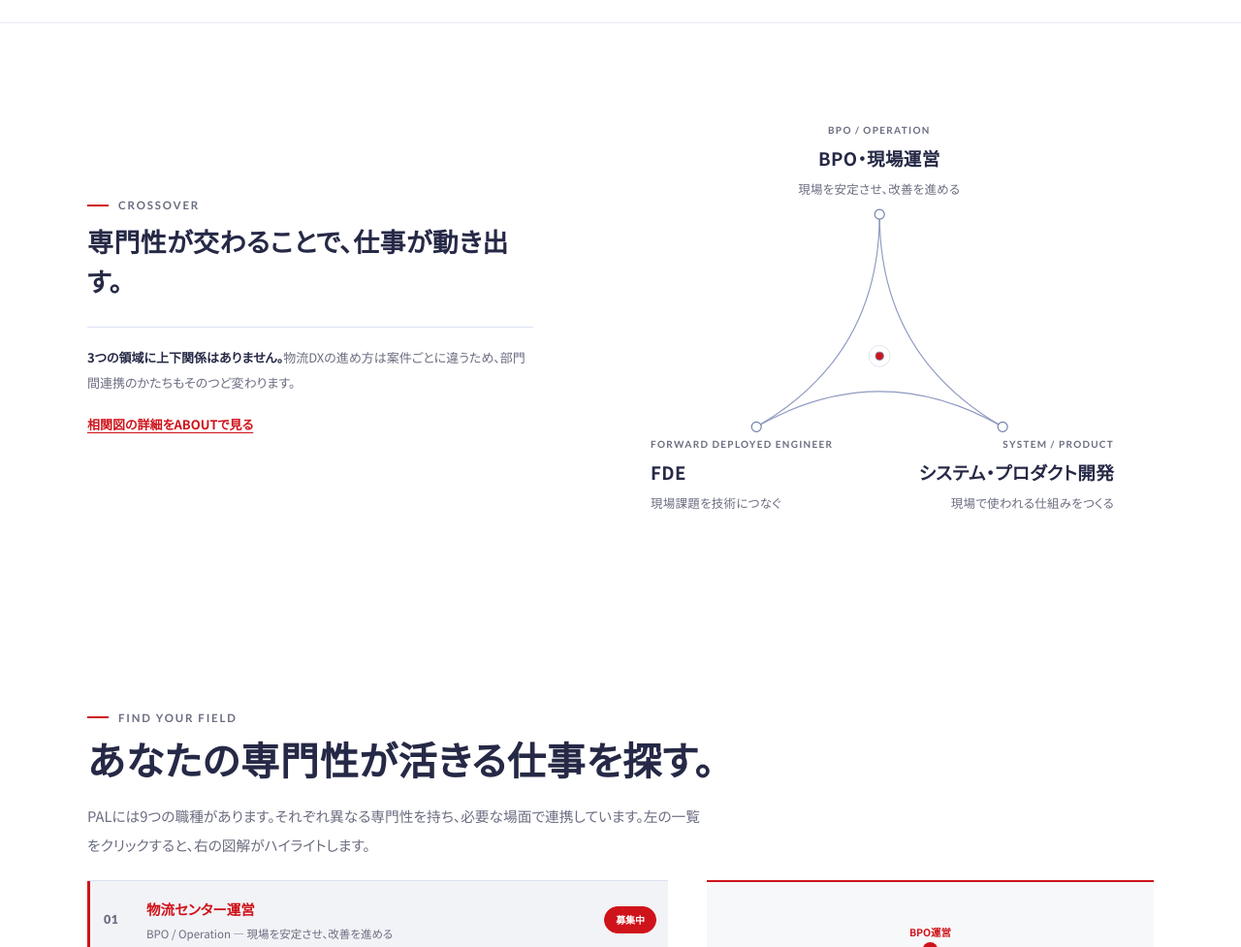
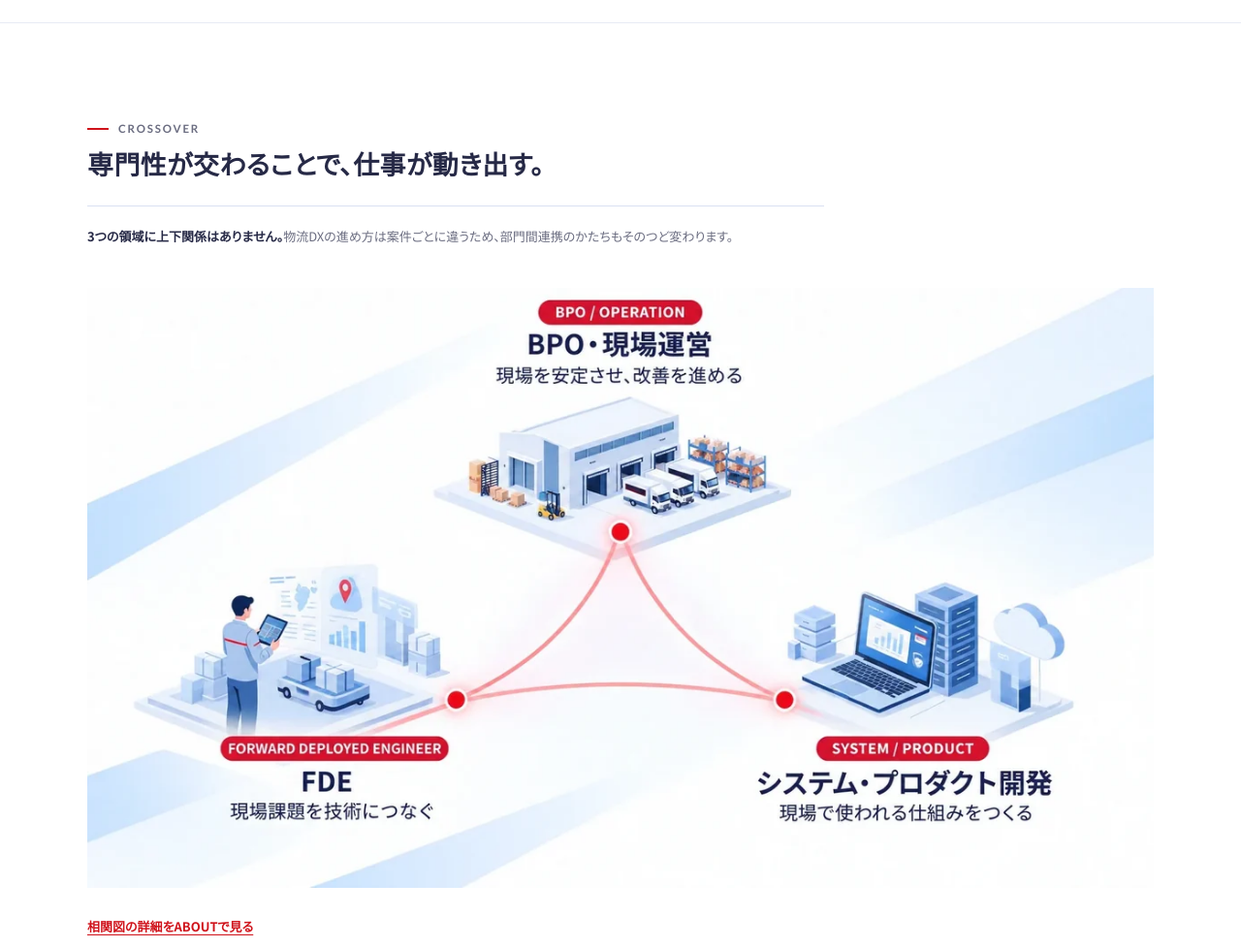
Before and after one commit to kidera-cyber/pal-recruit-design-review, a plain HTML site: page site/redesign/home.html in a window 1280 px wide. Shown: the part 1360-2337 px from the top of the page at 97% size. Drawn offline with Linux system fonts and the light colour scheme.

Commit message:
HOME CROSSOVER: 三角形SVG図解を物流ビジュアル1枚へ差し替え
Co-Authored-By: Claude Opus 5 <noreply@anthropic.com>

```diff
--- a/site/redesign/assets/css/lightsurface.css
+++ b/site/redesign/assets/css/lightsurface.css
@@ -320,6 +320,13 @@
    色：線 #C2CBE0 ／ 頂点 #FFFFFF＋#A9B4D0 ／ 接点 #CF131B
        主文字 #262946 ／ 補助 #6B6D81
    ===================================================================== */
+/* ---------------------------------------------------------------------
+   ↓ ここから XNET v1。正規HOME（newtop-c-v2.html / home.html）は
+   XNET v2（.xn2）へ移行済みで、この v1 ルールを使っているのは
+   旧A/B比較用の home-w.html / home-wb.html だけ。
+   その2ページは今回の対象外のため、表示を壊さないよう残してある。
+   2ページを廃止する場合は、この v1 ブロックごと削除してよい。
+   --------------------------------------------------------------------- */
 .ls .xn{
   display:grid;grid-template-columns:minmax(0,.92fr) minmax(0,1.08fr);
   gap:clamp(28px,4vw,64px);align-items:center;
@@ -391,6 +398,82 @@
   .ls .xn__en{margin-bottom:5px}
   .ls .xn__ja{font-size:16.5px}
   .ls .xn__note{font-size:12.5px}
+}
+
+/* =====================================================================
+   XNET v2：CROSSOVER の相関図（ビジュアル差し替え版）
+   ---------------------------------------------------------------------
+   v1 の三角形SVG＋ラベルの2カラム組みをやめ、1カラムの縦積みにした。
+     ラベル → 見出し → 説明文 → ビジュアル → ABOUT導線
+   画像（1672×941／約16:9）はセクションのコンテンツ幅いっぱいに置き、
+   width:100% / height:auto で原比率のまま表示する。トリミングはしない。
+   枠線・影・背景色は足さず、白地のまま画像だけを置く。
+
+   画像の中に3領域の名称と役割の文字が入っているため、
+   PCでは同じ文字をHTMLで重ねて出さない（.xn2__fields は display:none）。
+   SPは画像を縮めると画像内の文字が読めなくなるので、そこだけ
+   .xn2__fields を出して、同じ内容を読める形で1回だけ示す。
+   読み上げ用には、幅によらず img の alt が3領域と役割を持っている。
+
+   色：主文字 #262946 ／ 補助 #6B6D81 ／ 罫線 var(--ls-line)
+   ===================================================================== */
+.ls .xn2{max-width:1100px;margin:0 auto}
+.ls .xn2__head{max-width:760px}
+.ls .xn2__title{
+  font-size:clamp(21px,2.1vw,29px);font-weight:700;line-height:1.55;letter-spacing:.02em;
+  color:var(--ls-ink);margin:0;
+}
+.ls .xn2__note{
+  margin:clamp(16px,1.8vw,22px) 0 0;padding-top:18px;border-top:1px solid var(--ls-line);
+  font-size:13px;line-height:2;color:var(--ls-mid);
+}
+.ls .xn2__note b{color:var(--ls-ink);font-weight:700}
+
+/* ビジュアル。aspect-ratio を枠に与えて、読み込み前後で高さが動かないようにする */
+.ls .xn2__fig{
+  margin:clamp(24px,3.2vw,40px) 0 0;line-height:0;
+}
+.ls .xn2__img{
+  display:block;width:100%;height:auto;max-width:100%;
+  aspect-ratio:1672/941;
+}
+
+/* 3領域のテキストは PC では出さない（画像内に同じ文字がある） */
+.ls .xn2__fields{display:none}
+
+.ls .xn2__link{margin:clamp(16px,2vw,24px) 0 0}
+
+@media(max-width:860px){
+  .ls .xn2__title{font-size:clamp(19px,5.2vw,23px)}
+  .ls .xn2__note{font-size:12.5px}
+  .ls .xn2__fig{margin-top:clamp(20px,4.4vw,26px)}
+
+  /* SP だけ3領域を文字で出す。細い縦罫でつなぎ、どれも同じ扱いにする */
+  .ls .xn2__fields{
+    display:block;position:relative;list-style:none;
+    margin:clamp(16px,3.6vw,22px) 0 0;padding:0 0 0 26px;
+  }
+  .ls .xn2__fields::before{
+    content:"";position:absolute;left:3px;top:20px;bottom:20px;width:1px;background:#C2CBE0;
+  }
+  .ls .xn2__f{position:relative;margin:0;text-align:left;padding:15px 0}
+  .ls .xn2__f + .xn2__f{border-top:1px solid var(--ls-line)}
+  .ls .xn2__f::before{
+    content:"";position:absolute;left:-26px;top:21px;width:7px;height:7px;
+    border-radius:50%;background:#FFFFFF;border:1px solid #A9B4D0;
+  }
+  .ls .xn2__en{
+    display:block;font-size:10px;font-weight:700;letter-spacing:.13em;line-height:1.5;
+    color:var(--ls-mid);text-transform:uppercase;margin-bottom:5px;
+  }
+  .ls .xn2__ja{
+    display:block;font-size:16.5px;font-weight:700;line-height:1.5;letter-spacing:.02em;
+    color:var(--ls-ink);
+  }
+  .ls .xn2__one{
+    display:block;margin-top:7px;font-size:12.5px;line-height:1.75;letter-spacing:.02em;
+    color:var(--ls-mid);
+  }
 }
 
 
--- a/site/redesign/assets/css/white-editorial.css
+++ b/site/redesign/assets/css/white-editorial.css
@@ -308,7 +308,10 @@
 .we .gridbg{background-image:none}
 
 /* CROSSOVER の3領域図：#C2CBE0（白地に 1.74:1）では線が読めない。
-   図形のコントラスト 3:1 を満たす濃さへ上げる */
+   図形のコントラスト 3:1 を満たす濃さへ上げる。
+   ※ 正規HOMEは XNET v2 でこのSVGを画像に差し替えたため、この2行を
+      使うのは旧A/B比較用の home-w.html / home-wb.html だけになった。
+      その2ページを廃止する場合は、この2行も削除してよい。 */
 .we .xn__art path{stroke:#8D99C0}
 .we .xn__art circle{stroke:#6E7CA8}
 
--- a/site/redesign/home.html
+++ b/site/redesign/home.html
@@ -135,7 +135,7 @@
      body に ls が付いたページだけに効く。共通CSSは変更していないので
      このファイルを読み込んでいない他ページには影響しない。
      元に戻すときは、この link と body の ls を外すだけでよい。 ===== -->
-<link rel="stylesheet" href="assets/css/lightsurface.css?v=20261111m">
+<link rel="stylesheet" href="assets/css/lightsurface.css?v=20261112a">
 <!-- ===== WHITE-EDITORIAL v1：採用サイト共通の白基調デザイン（A案）。
      本文・NEXT STEP・フッターの配色は assets/css/white-editorial.css が
      .we スコープで後勝ち上書きする。HTML の文言・リンクは変更していない。
@@ -283,56 +283,55 @@
      【文言】3領域名・補足文・注記・ABOUTリンクは従来どおり。英字ラベルと一行説明は
        同じページの9職種インデックス（data-cat / data-one）にある文字列をそのまま使用。
      【復元】git 履歴 df25bb0 の .xv のマークアップに戻せばよい。 ===== -->
+<!-- ============================================================
+     ===== XNET v2 START：CROSSOVER の相関図を画像に差し替え =====
+     v1 の三角形SVG（.xn__art）と、その周囲に置いていた3領域の
+     テキスト（.xn__fields）を撤去し、BPO・FDE・システムの関係を
+     1枚のビジュアルで示す。画像内に3領域の名称と役割が入っているため、
+     PCでは同じ文字をHTMLで重ねて出さない。
+     SPは画像内の文字が小さくなるので、そこだけ .xn2__fields を出す。
+     3領域の正式な記載は about.html#people に掲載しており、
+     そこへの導線（相関図の詳細をABOUTで見る）は v1 のまま残している。
+     構成：ラベル → 見出し → 説明文 → ビジュアル → ABOUT導線
+     ※ v1 の .xn 系クラスは home-w.html / home-wb.html が使うため残置
+     ============================================================ -->
 <section class="secC sec--soft" id="crossover">
   <div class="wrap">
-    <div class="xn reveal">
-      <div class="xn__head">
+    <div class="xn2 reveal">
+      <div class="xn2__head">
         <p class="kicker2"><span class="kicker2__en en">Crossover</span></p>
-        <h2 class="stitle xn__title">専門性が交わることで、仕事が動き出す。</h2>
-        <p class="xn__note"><b>3つの領域に上下関係はありません。</b>物流DXの進め方は案件ごとに違うため、部門間連携のかたちもそのつど変わります。</p>
-        <p class="xn__link"><a class="textlink textlink--sm" href="about.html#people">相関図の詳細をABOUTで見る</a></p>
+        <h2 class="stitle xn2__title">専門性が交わることで、仕事が動き出す。</h2>
+        <p class="xn2__note"><b>3つの領域に上下関係はありません。</b>物流DXの進め方は案件ごとに違うため、部門間連携のかたちもそのつど変わります。</p>
       </div>
 
-      <div class="xn__fig">
-        <div class="xn__stage">
-          <svg class="xn__art" viewBox="0 85 620 260" role="presentation" aria-hidden="true" focusable="false">
-            <!-- 3つの頂点は中心(310,255)から等距離（R=160）。どれも同じ条件に置いている。
-                 各ペアを、制御点を中心にした曲線で結ぶ。閉じた輪なので起点も頂点もない。
-                 3本は中心の手前で最接近し、その小さなすき間が「交わるところ」になる。 -->
-            <g fill="none" stroke="#C2CBE0" stroke-width="1.25" stroke-linecap="round">
-              <path d="M310 95 Q310 255 171 335"/>
-              <path d="M171 335 Q310 255 449 335"/>
-              <path d="M449 335 Q310 255 310 95"/>
-            </g>
-            <!-- 3領域の位置を示す点。3つとも同じ大きさ・同じ色 -->
-            <g fill="#FFFFFF" stroke="#A9B4D0" stroke-width="1.25">
-              <circle cx="310" cy="95" r="5.5"/>
-              <circle cx="171" cy="335" r="5.5"/>
-              <circle cx="449" cy="335" r="5.5"/>
-            </g>
-            <!-- 交わるところ。3本の曲線が囲むすき間のちょうど中心に置く -->
-            <circle cx="310" cy="255" r="12" fill="none" stroke="#CF131B" stroke-opacity=".22" stroke-width="1"/>
-            <circle cx="310" cy="255" r="4.5" fill="#CF131B"/>
-          </svg>
-          <ul class="xn__fields" role="list">
-            <li class="xn__f xn__f--a">
-              <span class="xn__en en">BPO / Operation</span>
-              <b class="xn__ja">BPO・現場運営</b>
-              <span class="xn__one">現場を安定させ、改善を進める</span>
-            </li>
-            <li class="xn__f xn__f--b">
-              <span class="xn__en en">Forward Deployed Engineer</span>
-              <b class="xn__ja">FDE</b>
-              <span class="xn__one">現場課題を技術につなぐ</span>
-            </li>
-            <li class="xn__f xn__f--c">
-              <span class="xn__en en">System / Product</span>
-              <b class="xn__ja">システム・プロダクト開発</b>
-              <span class="xn__one">現場で使われる仕組みをつくる</span>
-            </li>
-          </ul>
-        </div>
-      </div>
+      <figure class="xn2__fig">
+        <img class="xn2__img" src="../assets/images/home-crossover-bpo.webp"
+             srcset="../assets/images/home-crossover-bpo-760.webp 760w, ../assets/images/home-crossover-bpo-1200.webp 1200w, ../assets/images/home-crossover-bpo.webp 1672w"
+             sizes="(max-width:860px) 92vw, min(1100px, 92vw)"
+             width="1672" height="941" loading="lazy" decoding="async"
+             alt="BPO・現場運営（現場を安定させ、改善を進める）、FDE（現場課題を技術につなぐ）、システム・プロダクト開発（現場で使われる仕組みをつくる）の3領域が、赤い線で互いに結ばれている図">
+      </figure>
+
+      <!-- SP専用。画像内の文字が小さくなる幅でだけ表示する -->
+      <ul class="xn2__fields" role="list">
+        <li class="xn2__f">
+          <span class="xn2__en en">BPO / Operation</span>
+          <b class="xn2__ja">BPO・現場運営</b>
+          <span class="xn2__one">現場を安定させ、改善を進める</span>
+        </li>
+        <li class="xn2__f">
+          <span class="xn2__en en">Forward Deployed Engineer</span>
+          <b class="xn2__ja">FDE</b>
+          <span class="xn2__one">現場課題を技術につなぐ</span>
+        </li>
+        <li class="xn2__f">
+          <span class="xn2__en en">System / Product</span>
+          <b class="xn2__ja">システム・プロダクト開発</b>
+          <span class="xn2__one">現場で使われる仕組みをつくる</span>
+        </li>
+      </ul>
+
+      <p class="xn2__link"><a class="textlink textlink--sm" href="about.html#people">相関図の詳細をABOUTで見る</a></p>
     </div>
   </div>
 </section>
```
Also changed, not shown: site/redesign/newtop-c-v2.html (+45 -46 lines), site/assets/images/home-crossover-bpo-1200.webp (added), site/assets/images/home-crossover-bpo-760.webp (added), site/assets/images/home-crossover-bpo.webp (added).
